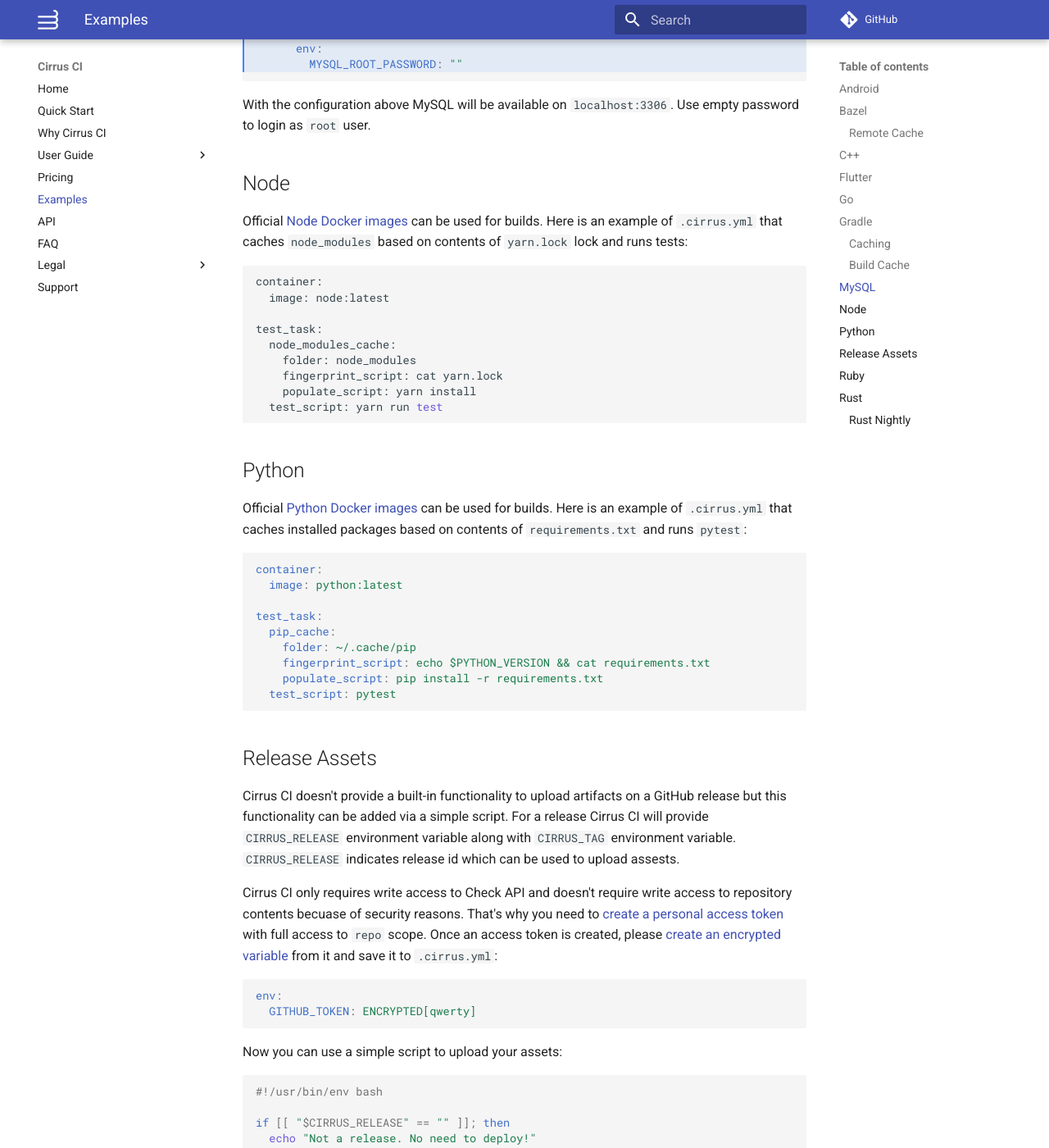
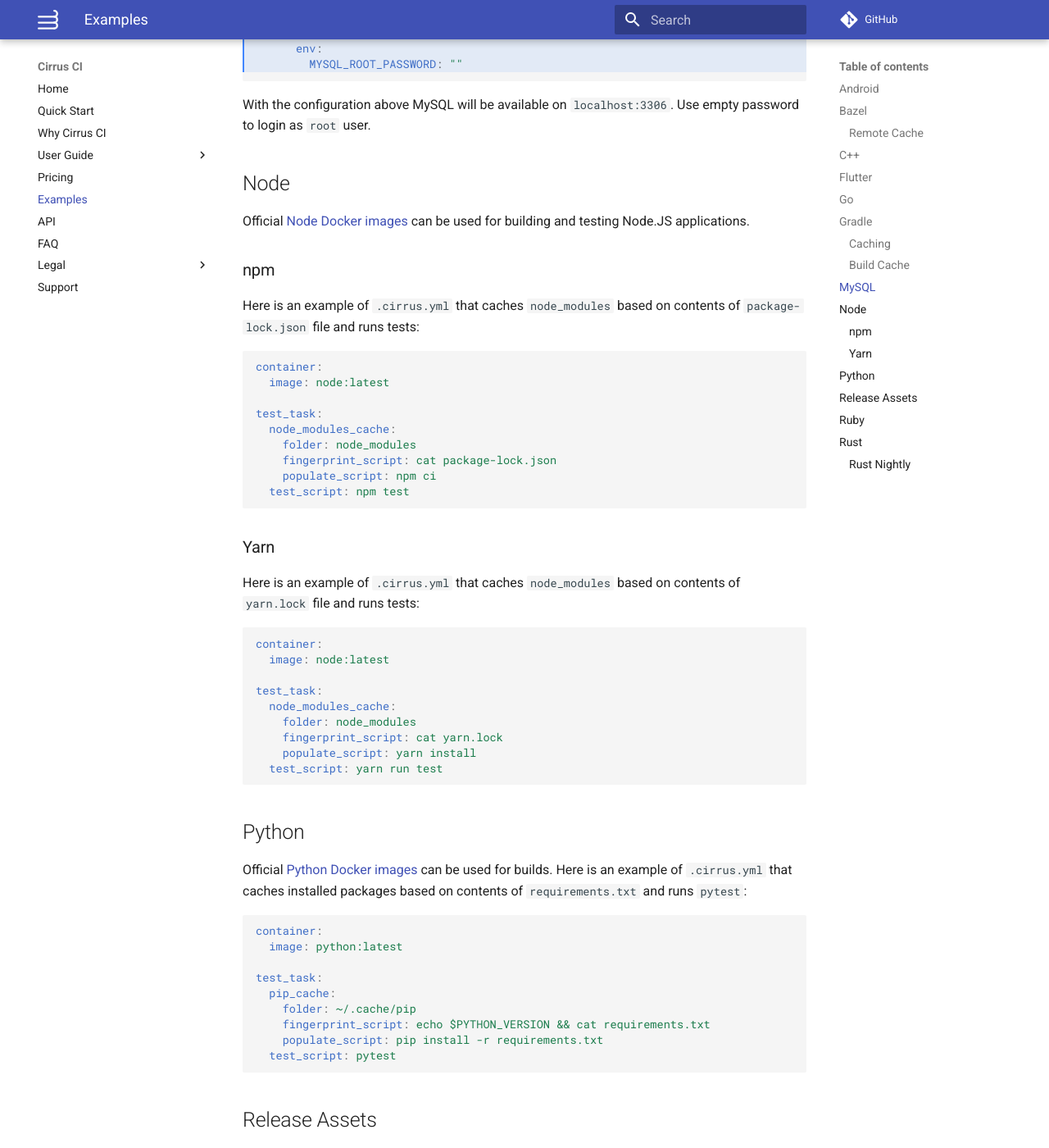
Before and after one commit to cirruslabs/cirrus-ci-docs, an MkDocs documentation site: the page built from docs/examples.md, in a window 1280 px wide and 1400 px high, scrolled down 4194 px. Shown: the whole window at 82% size. Built offline with MkDocs 1.6.1 and Material for MkDocs 9.7.7, drawn with Linux system fonts in a browser that asks for light colours; comment, search, counter and statistics services are not loaded.

Commit message:
Add npm example
Fixes #112

````diff
--- a/docs/examples.md
+++ b/docs/examples.md
@@ -196,10 +196,29 @@ With the configuration above MySQL will be available on `localhost:3306`. Use em
 
 ## Node
 
-Official [Node Docker images](https://hub.docker.com/_/node/) can be used for builds. Here is an example of `.cirrus.yml` that caches `node_modules`
-based on contents of `yarn.lock` lock and runs tests:
+Official [Node Docker images](https://hub.docker.com/_/node/) can be used for building and testing Node.JS applications.
 
-```bash
+### npm
+
+Here is an example of `.cirrus.yml` that caches `node_modules` based on contents of `package-lock.json` file and runs tests:
+
+```yaml
+container:
+  image: node:latest
+
+test_task:
+  node_modules_cache:
+    folder: node_modules
+    fingerprint_script: cat package-lock.json
+    populate_script: npm ci
+  test_script: npm test
+```
+
+### Yarn
+
+Here is an example of `.cirrus.yml` that caches `node_modules` based on contents of `yarn.lock` file and runs tests:
+
+```yaml
 container:
   image: node:latest
 
````
